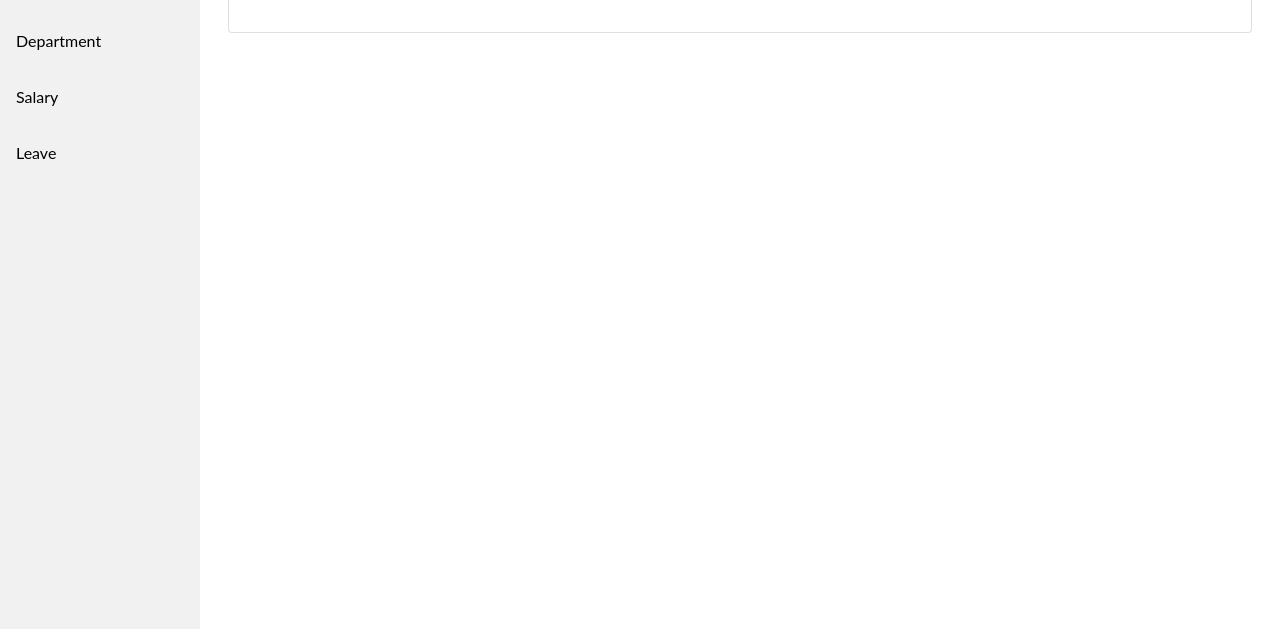
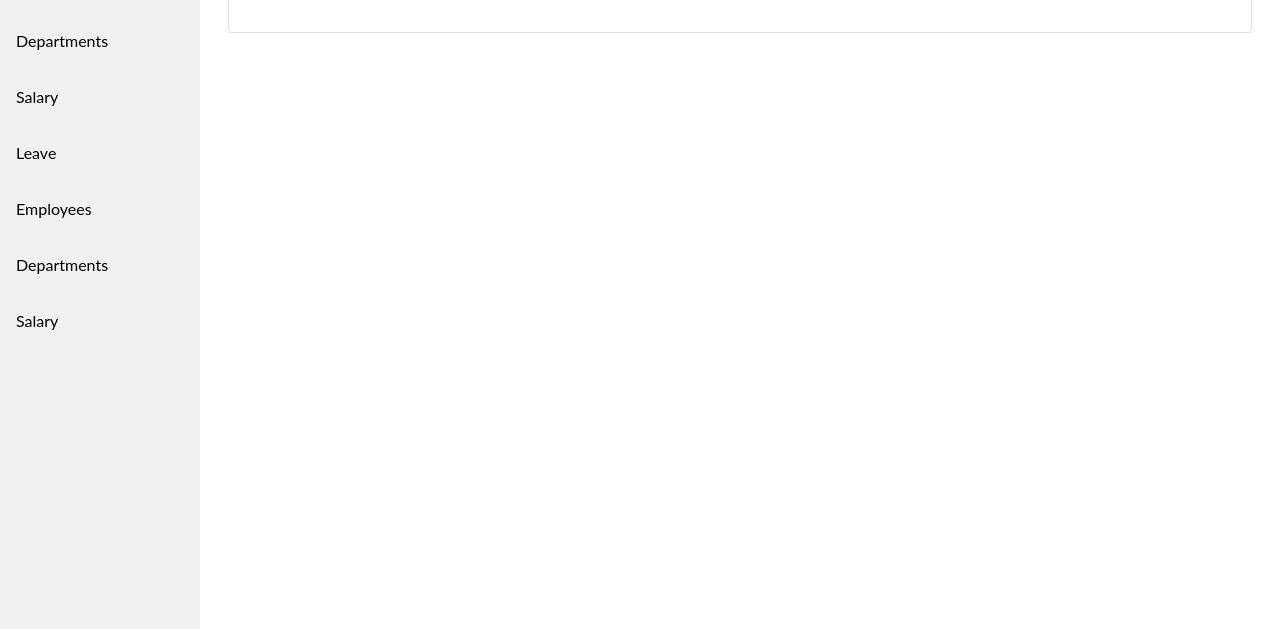
Before and after one commit to mo-umar/EmployeeManagementSystem, a PHP site: page /sample_display.php in a window 1280 px wide. Shown: the part 171-800 px from the top of the page. Run offline with PHP 8.4, Linux system fonts and the light colour scheme; data that the repository does not hold is empty.

Commit message:
Update sample_display.php

```diff
--- a/sample_display.php
+++ b/sample_display.php
@@ -17,11 +17,14 @@
 <body>
   <div class="sidebar">
   <h4>Employee Management System</h4><br>
-  <a href="#employees">Employees</a>
-  <a href="department">Department</a>
-  <a href="#salary">Salary</a>
-  <a href="#leave">Leave</a>
-  </div>
+  <a href="employees.php">Employees</a>
+  <a href="departments.php">Departments</a>
+  <a href="salary.php">Salary</a>
+  <a href="leave.php">Leave</a>
+   <a href="add_employees.php">Employees</a>
+  <a href="add_departments.php">Departments</a>
+  <a href="add_salary.php">Salary</a>
+</div>
 
   <div class="content">
     <div class="container mt-4">
```
